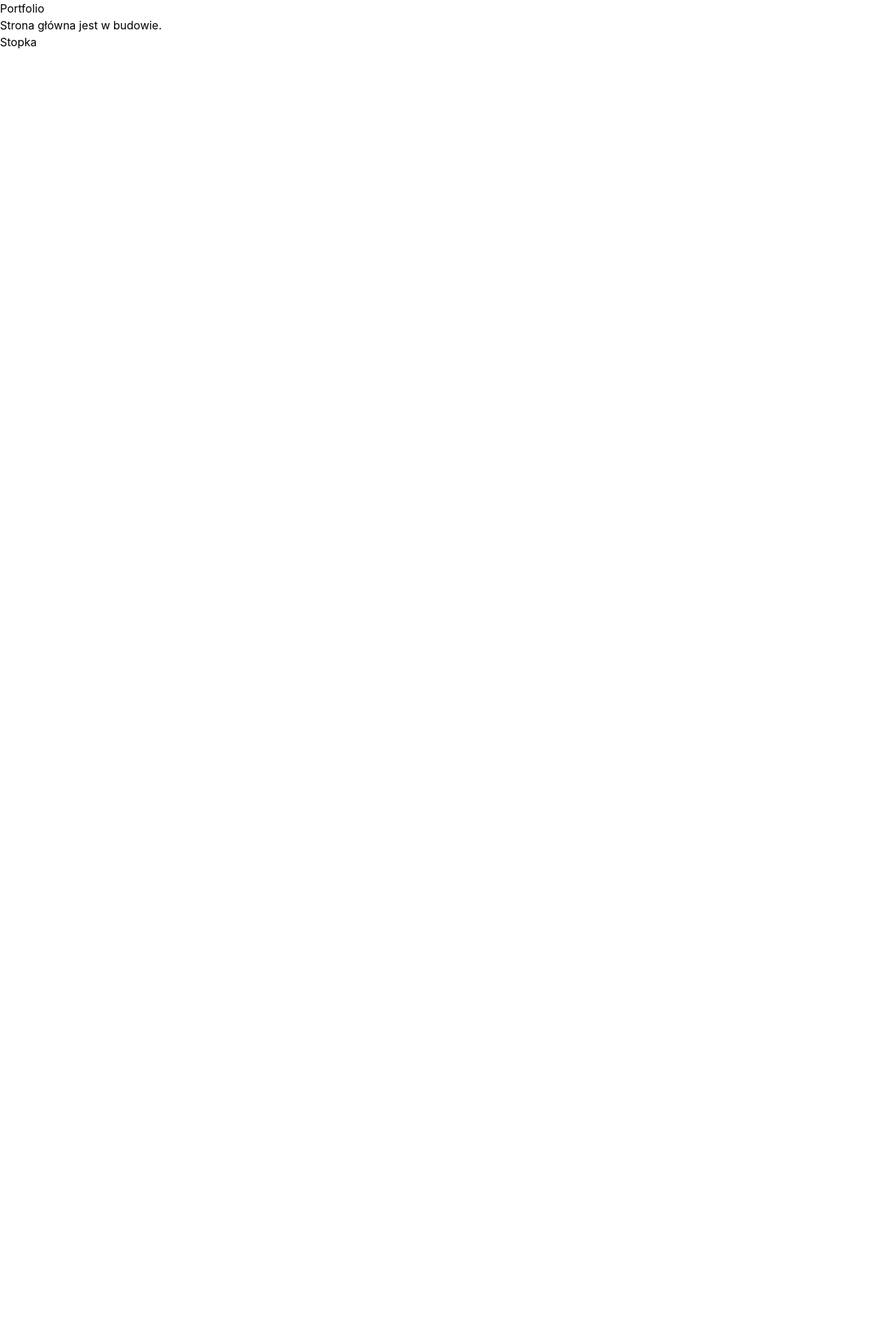
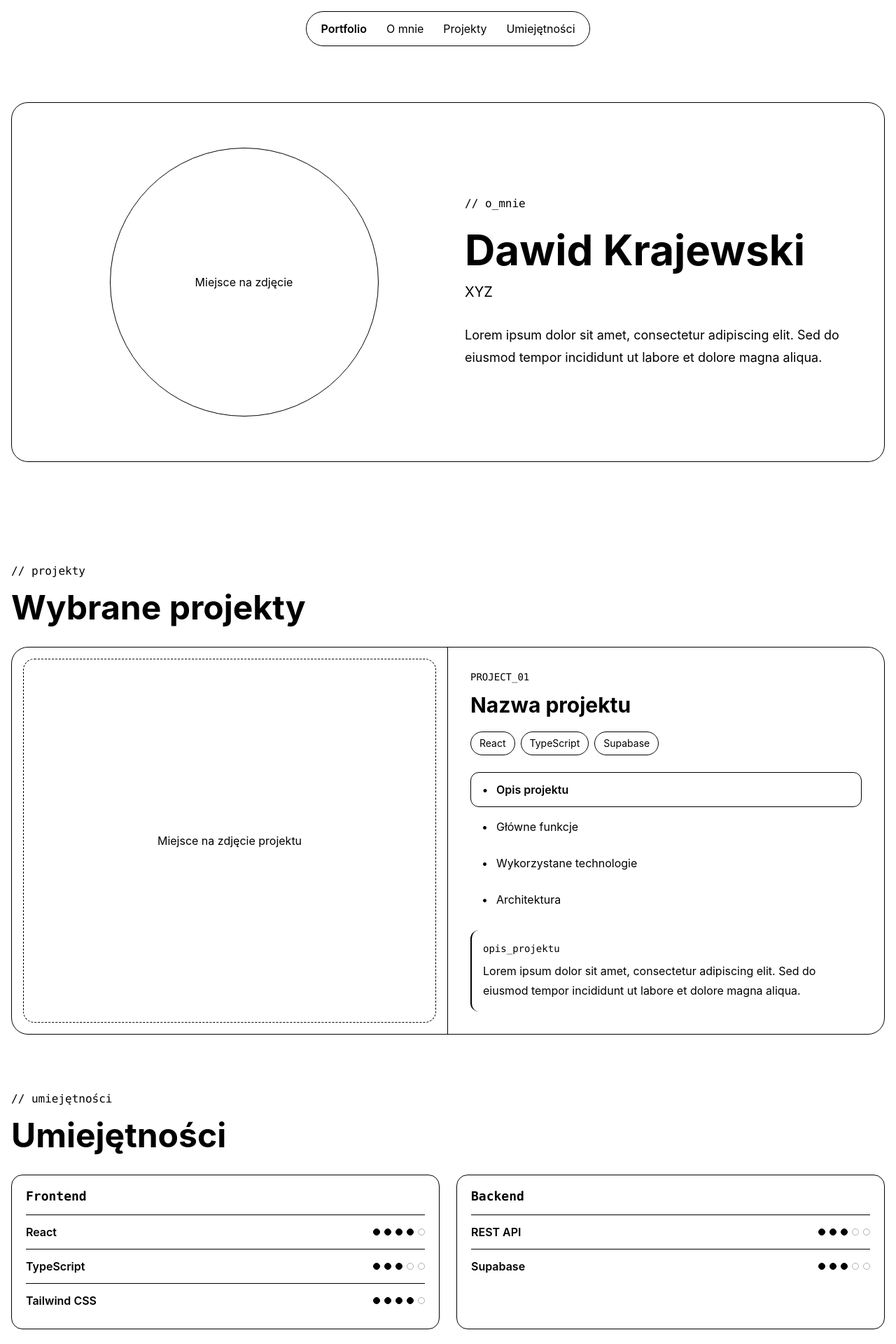
Before and after one commit to KrajewskiD/Portfolio, a React app: page / in a window 1280 px wide. Shown: the top 1920 px of the page at 70% size. Before the commit the page ends 800 px from the top, so only its background shows below. Built offline with nearby package versions, Linux system fonts and the light colour scheme; the HTML template or start-up script is replaced by a standard one.

Commit message:
Base Portfolio Layout

```diff
--- /dev/null
+++ b/src/components/Footer.tsx
@@ -0,0 +1,32 @@
+const links = [
+  { label: "LinkedIn", href: "#" },
+  { label: "GitHub", href: "#" },
+  { label: "YouTube", href: "#" },
+];
+
+function Footer() {
+  return (
+    <footer className="border-t">
+      <div className="mx-auto flex w-full max-w-7xl flex-col gap-8 px-4 py-12 sm:flex-row sm:items-center sm:justify-between">
+        <div>
+          <p className="font-semibold">Dawid Krajewski</p>
+          <p className="mt-2 text-sm">React · TypeScript · Supabase</p>
+        </div>
+
+        <nav className="flex flex-row items-center gap-4">
+            {links.map((link) => (
+                <a
+                key={link.label}
+                href={link.href}
+                className="py-2 text-sm sm:rounded-full sm:border sm:px-5 sm:py-3 sm:text-base"
+                >
+                {link.label} ↗
+                </a>
+            ))}
+        </nav>
+      </div>
+    </footer>
+  );
+}
+
+export default Footer;
--- /dev/null
+++ b/src/components/Header.tsx
@@ -0,0 +1,58 @@
+import { useState } from "react";
+
+function Header() {
+  const [isMenuOpen, setIsMenuOpen] = useState(false);
+
+  const closeMenu = () => setIsMenuOpen(false);
+
+  return (
+    <header className="sticky top-4 z-50 px-4">
+      <div className="relative mx-auto w-fit">
+        <nav
+          aria-label="Główna nawigacja"
+          className="flex items-center gap-1 rounded-full border bg-white px-2 py-1"
+        >
+          <a className="px-3 py-2 font-semibold" href="/">
+            Portfolio
+          </a>
+
+          <div className="hidden items-center gap-1 sm:flex">
+            <a className="px-3 py-2" href="#about">O mnie</a>
+            <a className="px-3 py-2" href="#projects">Projekty</a>
+            <a className="px-3 py-2" href="#skills">Umiejętności</a>
+          </div>
+
+          <button
+            type="button"
+            className="min-h-11 px-3 sm:hidden"
+            aria-expanded={isMenuOpen}
+            aria-controls="mobile-menu"
+            onClick={() => setIsMenuOpen((current) => !current)}
+          >
+            Menu
+          </button>
+        </nav>
+
+        {isMenuOpen && (
+          <nav
+            id="mobile-menu"
+            aria-label="Mobilna nawigacja"
+            className="absolute top-full left-1/2 mt-2 flex w-56 -translate-x-1/2 flex-col rounded-2xl border bg-white p-2 sm:hidden"
+          >
+            <a className="rounded-xl px-4 py-3" href="#about" onClick={closeMenu}>
+              O mnie
+            </a>
+            <a className="rounded-xl px-4 py-3" href="#projects" onClick={closeMenu}>
+              Projekty
+            </a>
+            <a className="rounded-xl px-4 py-3" href="#skills" onClick={closeMenu}>
+              Umiejętności
+            </a>
+          </nav>
+        )}
+      </div>
+    </header>
+  );
+}
+
+export default Header;
--- /dev/null
+++ b/src/features/AboutSection.tsx
@@ -0,0 +1,33 @@
+function AboutSection() {
+  return (
+    <section
+    id="about"
+    className="flex scroll-mt-24 items-center py-16"
+    >
+        <div className="grid w-full items-center gap-12 rounded-3xl border p-6 sm:p-10 lg:grid-cols-2 lg:p-16">
+            <div className="mx-auto aspect-square w-full max-w-xs rounded-full border sm:max-w-sm">
+                <div className="flex h-full items-center justify-center">
+                Miejsce na zdjęcie
+                </div>
+            </div>
+
+            <div className="max-w-2xl">
+                <p className="mb-6 font-mono">// o_mnie</p>
+
+                <h1 className="text-4xl font-bold sm:text-5xl lg:text-6xl">
+                Dawid Krajewski
+                </h1>
+
+                <p className="mt-4 text-xl">XYZ</p>
+
+                <p className="mt-8 text-lg leading-8">
+                Lorem ipsum dolor sit amet, consectetur adipiscing elit. Sed do eiusmod
+                tempor incididunt ut labore et dolore magna aliqua.
+                </p>
+            </div>
+        </div>
+    </section>
+  );
+}
+
+export default AboutSection;
--- /dev/null
+++ b/src/features/ProjectsSection.tsx
@@ -0,0 +1,74 @@
+const technologies = ["React", "TypeScript", "Supabase"];
+
+const projectTopics = [
+  "Opis projektu",
+  "Główne funkcje",
+  "Wykorzystane technologie",
+  "Architektura",
+];
+
+function ProjectsSection() {
+  return (
+    <section id="projects"   className="scroll-mt-24 pt-16 pb-8 sm:pt-20 sm:pb-10">
+      <p className="font-mono">// projekty</p>
+
+      <h2 className="mt-4 text-4xl font-bold sm:text-5xl">
+        Wybrane projekty
+      </h2>
+
+      <article className="mt-8 grid overflow-hidden rounded-3xl border lg:grid-cols-2">
+        <div className="flex p-4 lg:border-r">
+          <div className="flex min-h-64 w-full items-center justify-center rounded-2xl border border-dashed">
+            Miejsce na zdjęcie projektu
+          </div>
+        </div>
+
+        <div className="border-t p-6 lg:border-t-0 lg:p-8">
+          <p className="font-mono text-sm">PROJECT_01</p>
+
+          <h3 className="mt-3 text-3xl font-bold">
+            Nazwa projektu
+          </h3>
+
+          <div className="mt-5 flex flex-wrap gap-2">
+            {technologies.map((technology) => (
+              <span
+                key={technology}
+                className="rounded-full border px-3 py-1.5 text-sm"
+              >
+                {technology}
+              </span>
+            ))}
+          </div>
+
+          <ul className="mt-6 space-y-1">
+            {projectTopics.map((topic, index) => (
+              <li
+                key={topic}
+                className={
+                  index === 0
+                    ? "rounded-xl border px-4 py-3 font-semibold"
+                    : "px-4 py-3"
+                }
+              >
+                <span className="mr-3">•</span>
+                {topic}
+              </li>
+            ))}
+          </ul>
+
+          <div className="mt-5 rounded-xl border-l-2 p-4">
+            <p className="font-mono text-sm">opis_projektu</p>
+
+            <p className="mt-2 leading-7">
+              Lorem ipsum dolor sit amet, consectetur adipiscing elit. Sed do
+              eiusmod tempor incididunt ut labore et dolore magna aliqua.
+            </p>
+          </div>
+        </div>
+      </article>
+    </section>
+  );
+}
+
+export default ProjectsSection;
--- /dev/null
+++ b/src/features/SkillsSection.tsx
@@ -0,0 +1,101 @@
+const skillGroups = [
+  {
+    title: "Frontend",
+    skills: [
+      {
+        name: "React",
+        level: 4,
+        description:
+          "Lorem ipsum dolor sit amet, consectetur adipiscing elit.",
+      },
+      {
+        name: "TypeScript",
+        level: 3,
+        description:
+          "Lorem ipsum dolor sit amet, consectetur adipiscing elit.",
+      },
+      {
+        name: "Tailwind CSS",
+        level: 4,
+        description:
+          "Lorem ipsum dolor sit amet, consectetur adipiscing elit.",
+      },
+    ],
+  },
+  {
+    title: "Backend",
+    skills: [
+      {
+        name: "REST API",
+        level: 3,
+        description:
+          "Lorem ipsum dolor sit amet, consectetur adipiscing elit.",
+      },
+      {
+        name: "Supabase",
+        level: 3,
+        description:
+          "Lorem ipsum dolor sit amet, consectetur adipiscing elit.",
+      },
+    ],
+  },
+];
+
+function SkillsSection() {
+  return (
+    <section id="skills" className="scroll-mt-24 py-8 sm:py-10">
+      <p className="font-mono">// umiejętności</p>
+
+      <h2 className="mt-4 text-4xl font-bold sm:text-5xl">
+        Umiejętności
+      </h2>
+
+      <div className="mt-8 grid gap-6 lg:grid-cols-2">
+        {skillGroups.map((group) => (
+          <article
+            key={group.title}
+            className="rounded-2xl border px-5 py-4"
+          >
+            <h3 className="font-mono text-lg font-semibold">
+              {group.title}
+            </h3>
+
+            <div className="mt-3">
+              {group.skills.map((skill) => (
+                <details key={skill.name} className="border-t">
+                  <summary className="flex cursor-pointer list-none items-center justify-between gap-4 py-3">
+                    <span className="font-semibold">
+                      {skill.name}
+                    </span>
+
+                    <span
+                      className="flex gap-1.5"
+                      aria-label={`Poziom ${skill.level} na 5`}
+                    >
+                      {[1, 2, 3, 4, 5].map((dot) => (
+                        <span
+                          key={dot}
+                          className={`h-2.5 w-2.5 rounded-full border ${
+                            dot <= skill.level
+                              ? "bg-current"
+                              : "opacity-30"
+                          }`}
+                        />
+                      ))}
+                    </span>
+                  </summary>
+
+                  <p className="pb-4 text-sm leading-6">
+                    {skill.description}
+                  </p>
+                </details>
+              ))}
+            </div>
+          </article>
+        ))}
+      </div>
+    </section>
+  );
+}
+
+export default SkillsSection;
--- a/src/layouts/MainLayout.tsx
+++ b/src/layouts/MainLayout.tsx
@@ -1,4 +1,6 @@
 import type { ReactNode } from "react";
+import Header from "../components/Header";
+import Footer from "../components/Footer";
 
 type MainLayoutProps = {
   children: ReactNode;
@@ -6,10 +8,14 @@ type MainLayoutProps = {
 
 function MainLayout({ children }: MainLayoutProps) {
   return (
-    <div className="min-h-screen">
-      <header>Portfolio</header>
-      <main>{children}</main>
-      <footer>Stopka</footer>
+    <div className="flex min-h-screen flex-col">
+      <Header/>
+
+      <main className="mx-auto w-full max-w-7xl flex-1 px-4 py-8">
+        {children}
+      </main>
+
+      <Footer />
     </div>
   );
 }
--- a/src/pages/HomePage.tsx
+++ b/src/pages/HomePage.tsx
@@ -1,9 +1,16 @@
+import AboutSection from "../features/AboutSection";
+import ProjectsSection from "../features/ProjectsSection";
+import SkillsSection from "../features/SkillsSection";
+
 function HomePage() {
   return (
-    <main>
-      <p>Strona główna jest w budowie.</p>
-    </main>
-  );
+    <>
+        <AboutSection />
+        <ProjectsSection />
+        <SkillsSection />
+    </>
+  )
+
 }
 
 export default HomePage;
```
